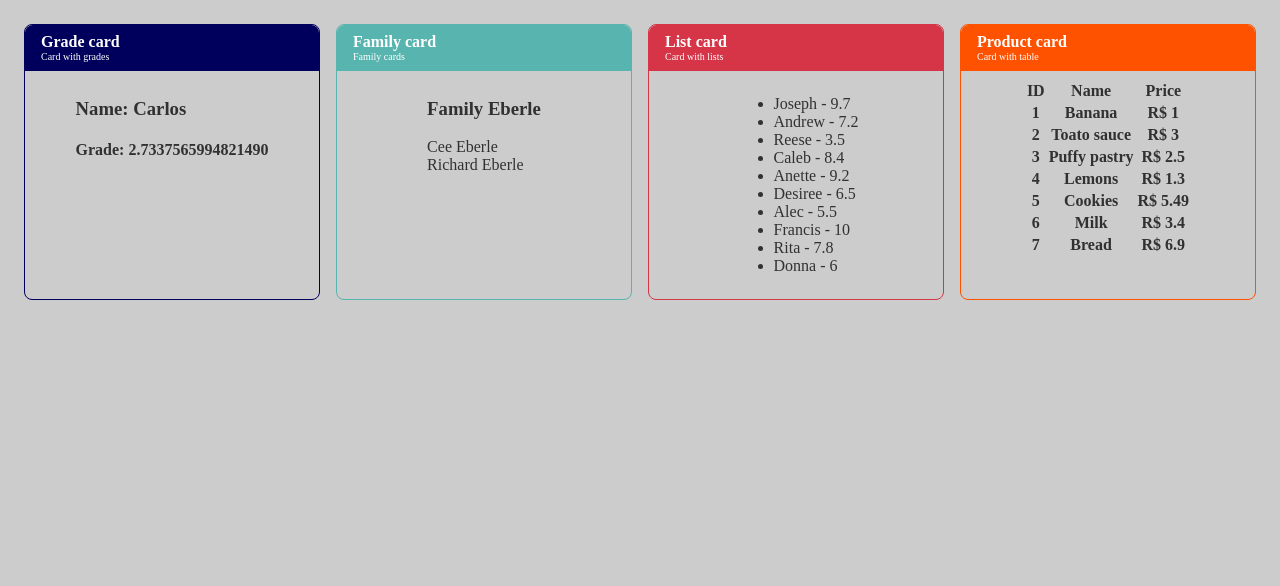
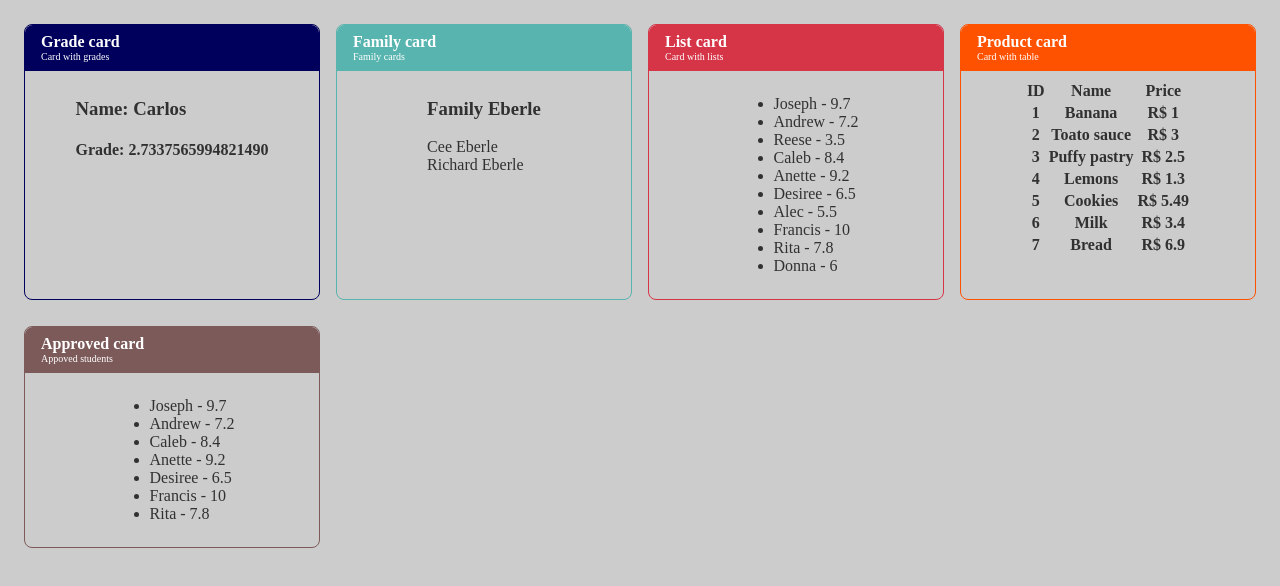
Before and after one commit to pedrovsp/ReactStudies, a React (Create React App) app: page / in a window 1280 px wide. Shown: the top 586 px of the page. Built offline with nearby package versions, Linux system fonts and the light colour scheme.

Commit message:
typescript, if component, approved list

```diff
--- a/src/App.jsx
+++ b/src/App.jsx
@@ -6,6 +6,7 @@ import Card from './components/layout/Card'
 import StudentGrade from './components/StudentGrades'
 import Parent from './components/Parent'
 import Child from './components/Child'
+import ApprovedList from './components/ApprovedList'
 import StudentList from './components/StudentList'
 import ProductTable from './components/ProductTable'
 
@@ -29,5 +30,8 @@ export default () => (
         <Card title="Product card" desc="Card with table" color="#ff5200">
             <ProductTable products={ products }></ProductTable>
         </Card>
+        <Card title="Approved card" desc="Appoved students" color="#7d5a5a">
+            <ApprovedList students={ students }></ApprovedList>
+        </Card>
     </div>
 )
--- /dev/null
+++ b/src/components/ApprovedList.jsx
@@ -0,0 +1,18 @@
+import React from 'react';
+import If from '../utils/If'
+import { Else } from '../utils/If'
+
+export default (props) => {
+    const listItems = props.students.map(student => {
+        return (
+            <If condition={(student.grade > 6)}>
+                <li key={student.id}>{ student.name } - { student.grade }</li>
+            </If>
+    )})
+
+    return (
+        <ul>
+            { listItems }
+        </ul>
+    )
+}
--- /dev/null
+++ b/src/react-app-env.d.ts
@@ -0,0 +1 @@
+/// <reference types="react-scripts" />
--- /dev/null
+++ b/src/utils/If.jsx
@@ -0,0 +1,34 @@
+import React from 'react'
+
+export default (props) => {
+    let elseChild = null;
+    let ifChild = null;
+
+    if (Array.isArray(props.children)) {
+        elseChild = props.children.filter(child => {
+            return child.type && child.type.name === 'Else'
+        })[0];
+
+        ifChild = props.children.filter(child => {
+            return child.type && child.type.name !== 'Else'
+        });
+
+    } else {
+        if (props.children.type && props.children.name === 'Else') {
+            elseChild = props.children;
+        } else {
+            ifChild = props.children;
+        }
+    }
+
+
+    if (props.condition) {
+        return ifChild;
+    } else if (elseChild) {
+        return elseChild;
+    } else {
+        return false;
+    }
+}
+
+export const Else = (props) => props.children
```
Also changed, not shown: package.json (+6 -1 lines), tsconfig.json (added, +25 -0 lines), src/index.tsx (renamed from src/index.js), 1 other file (tests, documents, lock files or other folders).
